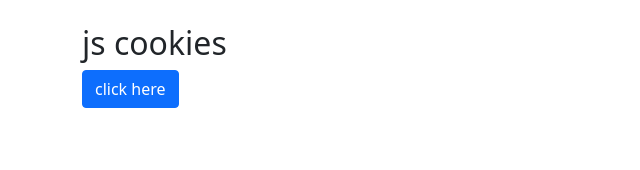
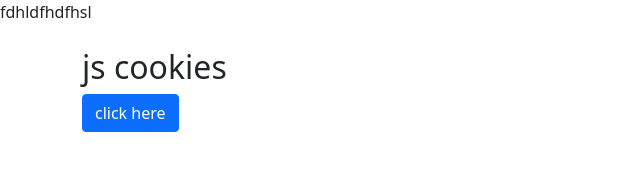
Before and after one commit to alikhan40310/jsacceptcookie, a plain HTML site: page index.html in a window 1280 px wide. Shown: the whole page, without its empty margins (0-640 px from the left). Drawn offline with Linux system fonts and the light colour scheme.

Commit message:
newcomment

```diff
--- a/index.html
+++ b/index.html
@@ -18,7 +18,7 @@
 </head>
 
 <body>
-
+fdhldfhdfhsl
     <div class="container mt-4">
         <h2>js cookies</h2>
         <button id="localsave" class="btn btn-primary" onclick="storagesave()">click here</button>
```
